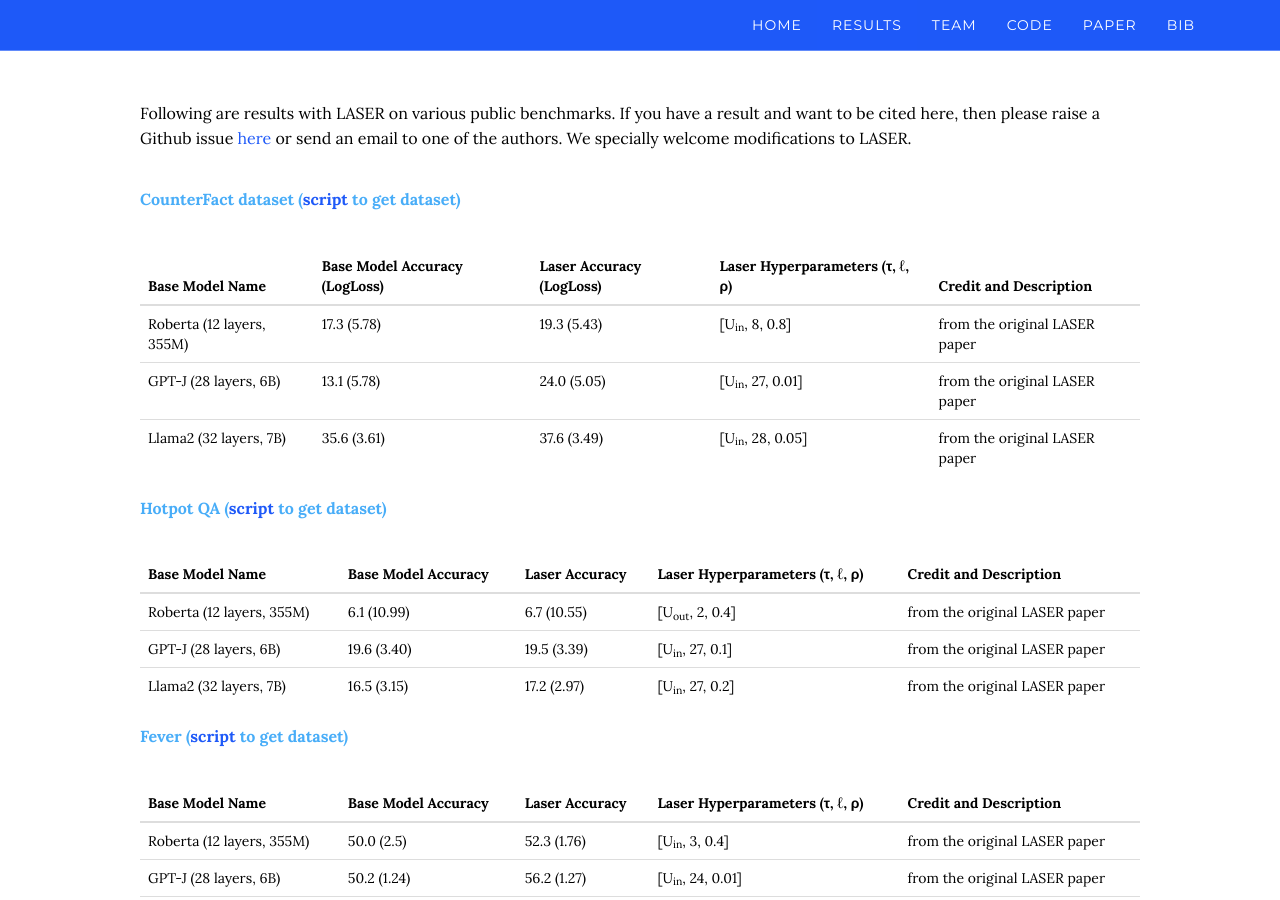
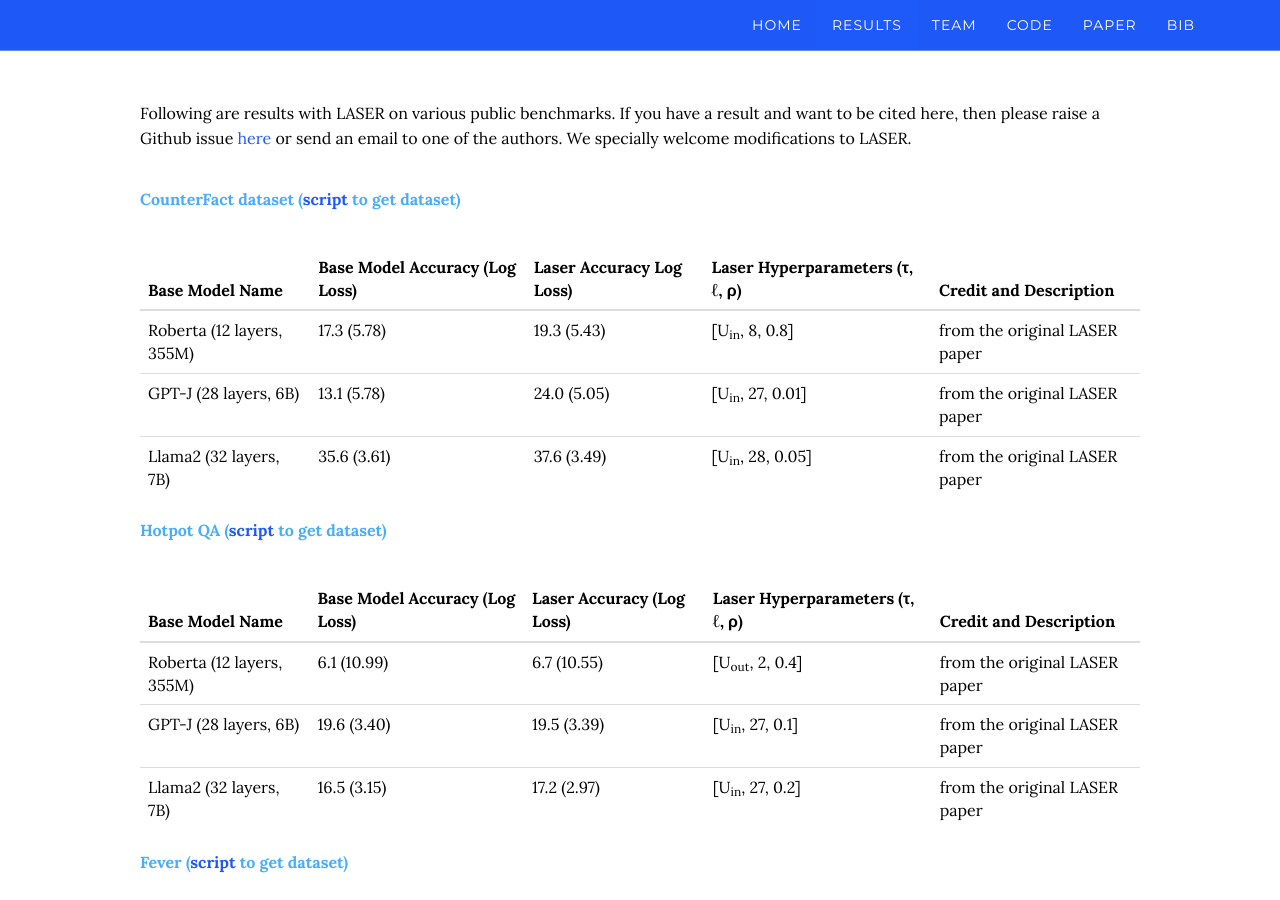
Before and after one commit to pratyushasharma/laser, a Jekyll site: the page index.html, which Jekyll copies as it is, in a window 1280 px wide and 900 px high, scrolled down 1787 px. Built offline with Jekyll 4.4.1, drawn with Linux system fonts in a browser that asks for light colours; nearby versions of some CDN libraries; some of the changed text lies outside the part shown.

Commit message:
Minor changes

```diff
--- a/css/grayscale.css
+++ b/css/grayscale.css
@@ -478,3 +478,7 @@
     margin-bottom: 20px;
     margin-top:-20px;
 }
+
+.results td, .results th {
+    font-size: 16px;
+}
--- a/index.html
+++ b/index.html
@@ -154,12 +154,12 @@
 
                    <p><b>CounterFact dataset (<a href="https://github.com/pratyushasharma/laser/blob/main/scripts/get_counterfact.py" target="_blank">script</a> to get dataset)</b></p>
 
-                   <table class="table col-md-12">
+                   <table class="table col-md-12 results">
                           <thead class="thead-dark">
                             <tr>
                               <th scope="col">Base Model Name</th>
-                              <th scope="col">Base Model Accuracy (LogLoss)</th>
-                              <th scope="col">Laser Accuracy (LogLoss)</th>
+                              <th scope="col">Base Model Accuracy (Log Loss)</th>
+                              <th scope="col">Laser Accuracy Log Loss)</th>
                               <th scope="col">Laser Hyperparameters (&tau;, &ell;, &rho;)</th>
                               <th scope="col">Credit and Description</th>
                             </tr>
@@ -191,12 +191,12 @@
 
                     <p><b>Hotpot QA (<a href="https://github.com/pratyushasharma/laser/blob/main/src/dataset_utils/hotpot.py" target="_blank">script</a> to get dataset)</b></p>
 
-                   <table class="table col-md-12">
+                   <table class="table col-md-12 results">
                           <thead class="thead-dark">
                             <tr>
                               <th scope="col">Base Model Name</th>
-                              <th scope="col">Base Model Accuracy</th>
-                              <th scope="col">Laser Accuracy</th>
+                              <th scope="col">Base Model Accuracy (Log Loss)</th>
+                              <th scope="col">Laser Accuracy (Log Loss)</th>
                               <th scope="col">Laser Hyperparameters (&tau;, &ell;, &rho;)</th>
                               <th scope="col">Credit and Description</th>
                             </tr>
@@ -228,12 +228,12 @@
 
                     <p><b>Fever (<a href="https://github.com/pratyushasharma/laser/blob/main/src/dataset_utils/fever.py" target="_blank">script</a> to get dataset)</b></p>
 
-                   <table class="table col-md-12">
+                   <table class="table col-md-12 results">
                           <thead class="thead-dark">
                             <tr>
                               <th scope="col">Base Model Name</th>
-                              <th scope="col">Base Model Accuracy</th>
-                              <th scope="col">Laser Accuracy</th>
+                              <th scope="col">Base Model Accuracy (Log Loss)</th>
+                              <th scope="col">Laser Accuracy (Log Loss)</th>
                               <th scope="col">Laser Hyperparameters (&tau;, &ell;, &rho;)</th>
                               <th scope="col">Credit and Description</th>
                             </tr>
@@ -265,12 +265,12 @@
 
                     <p><b>Bios Gender (<a href="https://github.com/pratyushasharma/laser/blob/main/src/dataset_utils/bias_in_bios.py" target="_blank">script</a> to get dataset)</b></p>
 
-                   <table class="table col-md-12">
+                   <table class="table col-md-12 results">
                           <thead class="thead-dark">
                             <tr>
                               <th scope="col">Base Model Name</th>
-                              <th scope="col">Base Model Accuracy</th>
-                              <th scope="col">Laser Accuracy</th>
+                              <th scope="col">Base Model Accuracy (Log Loss)</th>
+                              <th scope="col">Laser Accuracy (Log Loss)</th>
                               <th scope="col">Laser Hyperparameters (&tau;, &ell;, &rho;)</th>
                               <th scope="col">Credit and Description</th>
                             </tr>
@@ -302,12 +302,12 @@
 
                     <p><b>Bios Profession (<a href="https://github.com/pratyushasharma/laser/blob/main/src/dataset_utils/bias_in_bios.py" target="_blank">script</a> to get dataset)</b></p>
 
-                   <table class="table col-md-12">
+                   <table class="table col-md-12 results">
                           <thead class="thead-dark">
                             <tr>
                               <th scope="col">Base Model Name</th>
-                              <th scope="col">Base Model Accuracy</th>
-                              <th scope="col">Laser Accuracy</th>
+                              <th scope="col">Base Model Accuracy (Log Loss)</th>
+                              <th scope="col">Laser Accuracy (Log Loss)</th>
                               <th scope="col">Laser Hyperparameters (&tau;, &ell;, &rho;)</th>
                               <th scope="col">Credit and Description</th>
                             </tr>
@@ -339,12 +339,12 @@
 
                     <p><b>TruthfulQA (<a href="https://github.com/pratyushasharma/laser/blob/main/src/dataset_utils/truthfulqa.py" target="_blank">script</a> to get dataset)</b></p>
 
-                   <table class="table col-md-12">
+                   <table class="table col-md-12 results">
                           <thead class="thead-dark">
                             <tr>
                               <th scope="col">Base Model Name</th>
-                              <th scope="col">Base Model Accuracy</th>
-                              <th scope="col">Laser Accuracy</th>
+                              <th scope="col">Base Model Accuracy (Log Loss)</th>
+                              <th scope="col">Laser Accuracy (Log Loss)</th>
                               <th scope="col">Laser Hyperparameters (&tau;, &ell;, &rho;)</th>
                               <th scope="col">Credit and Description</th>
                             </tr>
@@ -376,12 +376,12 @@
 
                    <p><b>BigBench-Epistemic Reasoning (<a href="https://github.com/pratyushasharma/laser/blob/main/src/dataset_utils/bigbench.py" target="_blank">script</a> to get dataset)</b></p>
 
-                   <table class="table col-md-12">
+                   <table class="table col-md-12 results">
                           <thead class="thead-dark">
                             <tr>
                               <th scope="col">Base Model Name</th>
-                              <th scope="col">Base Model Accuracy</th>
-                              <th scope="col">Laser Accuracy</th>
+                              <th scope="col">Base Model Accuracy (Log Loss)</th>
+                              <th scope="col">Laser Accuracy (Log Loss)</th>
                               <th scope="col">Laser Hyperparameters (&tau;, &ell;, &rho;)</th>
                               <th scope="col">Credit and Description</th>
                             </tr>
@@ -413,12 +413,12 @@
 
                    <p><b>BigBench-WikidataQA (<a href="https://github.com/pratyushasharma/laser/blob/main/src/dataset_utils/bigbench.py" target="_blank">script</a> to get dataset)</b></p>
 
-                   <table class="table col-md-12">
+                   <table class="table col-md-12 results">
                           <thead class="thead-dark">
                             <tr>
                               <th scope="col">Base Model Name</th>
-                              <th scope="col">Base Model Accuracy</th>
-                              <th scope="col">Laser Accuracy</th>
+                              <th scope="col">Base Model Accuracy (Log Loss)</th>
+                              <th scope="col">Laser Accuracy (Log Loss)</th>
                               <th scope="col">Laser Hyperparameters (&tau;, &ell;, &rho;)</th>
                               <th scope="col">Credit and Description</th>
                             </tr>
```
